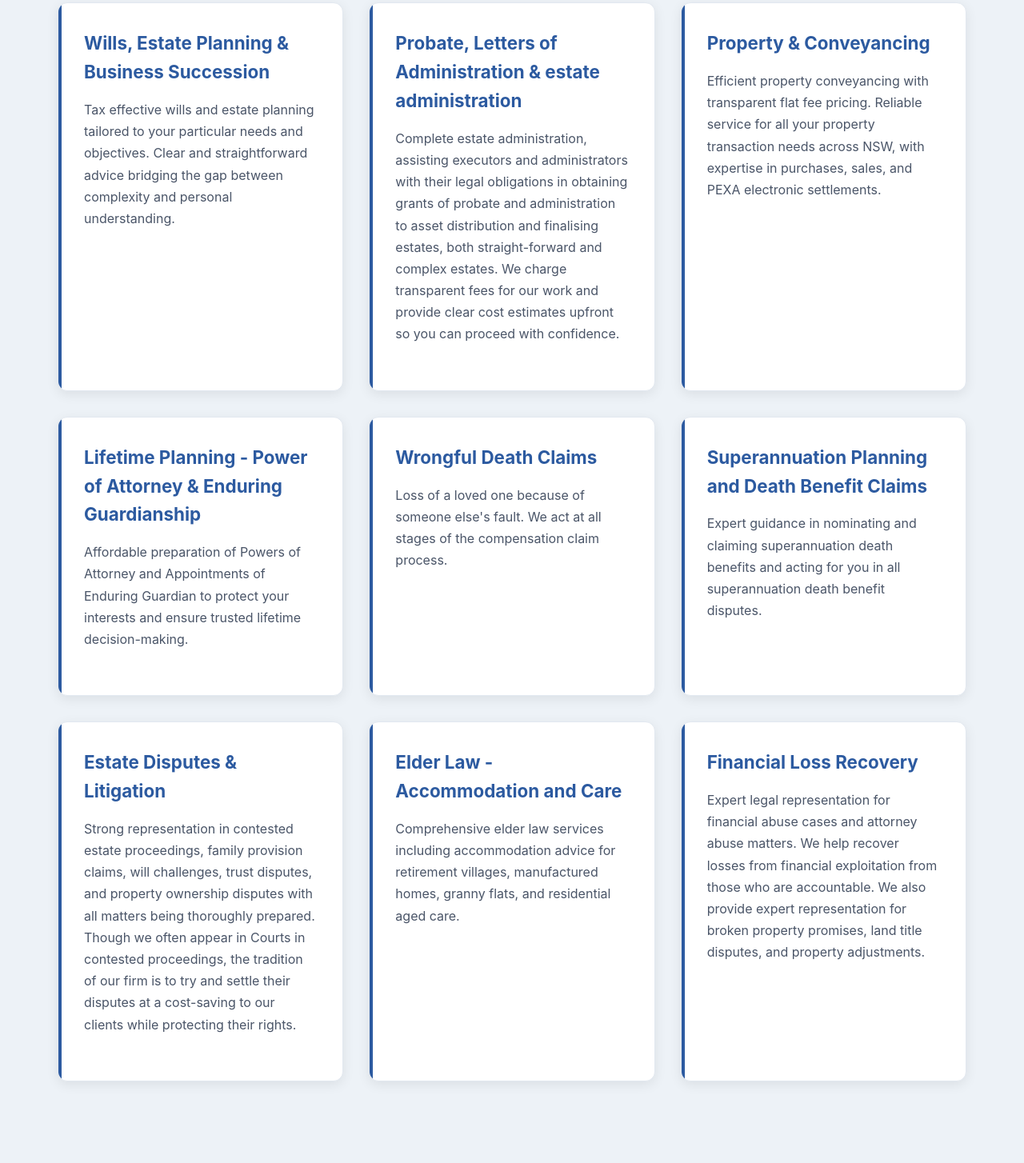
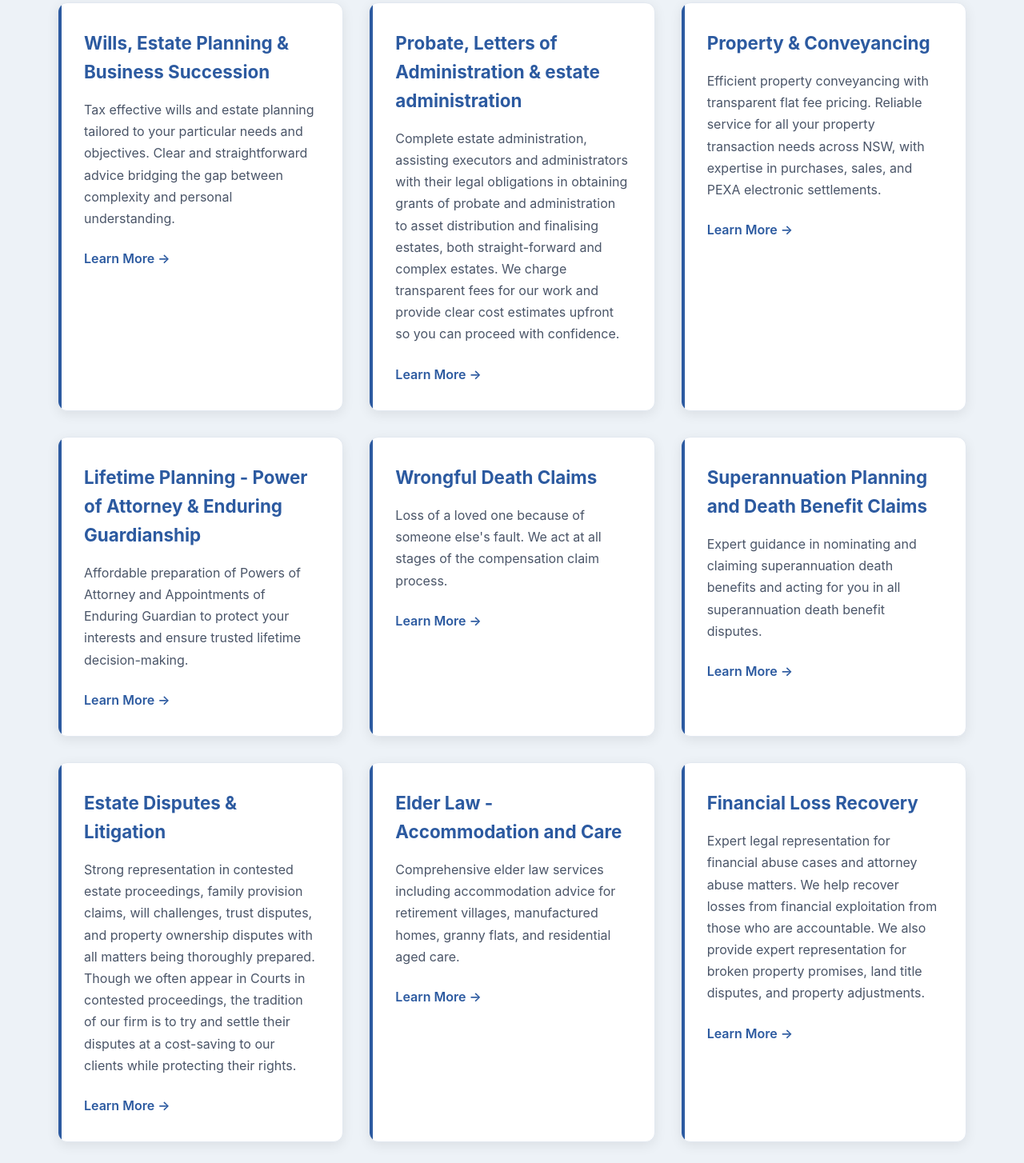
Before and after one commit to squirrelhog/wilsons-solicitors-website, a plain HTML site: page index.html in a window 1280 px wide. Shown: the part 1106-2560 px from the top of the page at 80% size. Drawn offline with Linux system fonts and the light colour scheme.

Commit message:
Restore services functionality in feature branch
- Restored Services navigation link in header (desktop and mobile)
- Re-enabled service card links on homepage (changed divs back to <a> tags)
- Uncommented "Learn More" buttons on service cards
- Restored services.html page content
- Restored all individual service page content (9 pages)

Main branch retains the version with services commented out.
Feature branch now has full services functionality restored.

🤖 Generated with [Claude Code](https://claude.com/claude-code)

Co-Authored-By: Claude <noreply@anthropic.com>

```diff
--- a/assets/js/header.js
+++ b/assets/js/header.js
@@ -20,7 +20,7 @@ document.addEventListener('DOMContentLoaded', function() {
             <nav class="nav-section">
                 <ul class="nav-menu">
                     <li><a href="${pathPrefix}index.html">Home</a></li>
-                    <!-- <li class="has-dropdown">
+                    <li class="has-dropdown">
                         <a href="${pathPrefix}services.html">Services</a>
                         <ul class="dropdown-menu">
                             <li><a href="${pathPrefix}services/wills-estate-planning.html">Wills, Estate Planning & Business Succession</a></li>
@@ -33,7 +33,7 @@ document.addEventListener('DOMContentLoaded', function() {
                             <li><a href="${pathPrefix}services/elder-law.html">Elder Law</a></li>
                             <li><a href="${pathPrefix}services/financial-loss-recovery.html">Financial Loss Recovery</a></li>
                         </ul>
-                    </li> -->
+                    </li>
                     <li><a href="${pathPrefix}about.html">About</a></li>
                     <!-- <li><a href="${pathPrefix}our-story.html">Our Story</a></li> -->
                     <li><a href="${pathPrefix}contact.html">Contact</a></li>
@@ -57,7 +57,7 @@ document.addEventListener('DOMContentLoaded', function() {
             <div class="mobile-menu" id="mobileMenu">
                 <ul class="mobile-nav-menu">
                     <li><a href="${pathPrefix}index.html">Home</a></li>
-                    <!-- <li><a href="${pathPrefix}services.html">Services</a></li> -->
+                    <li><a href="${pathPrefix}services.html">Services</a></li>
                     <li><a href="${pathPrefix}about.html">About</a></li>
                     <!-- <li><a href="${pathPrefix}our-story.html">Our Story</a></li> -->
                     <li><a href="${pathPrefix}contact.html">Contact</a></li>
--- a/index.html
+++ b/index.html
@@ -198,69 +198,59 @@
             <p style="text-align: center; font-size: 1.1em; color: #2c5282; font-weight: 600; margin: 1.5rem 0;">* Special rates apply for pensioners</p>
 
             <div class="services-grid">
-                <!-- Temporarily disabled links to service pages -->
-                <!-- To re-enable: change div to <a href="services/wills-estate-planning.html"> and uncomment Learn More span -->
-                <div class="service-card" style="text-decoration: none; color: inherit; display: block;">
+                <a href="services/wills-estate-planning.html" class="service-card" style="text-decoration: none; color: inherit; display: block;">
                     <h3>Wills, Estate Planning & Business Succession</h3>
                     <p>Tax effective wills and estate planning tailored to your particular needs and objectives.  Clear and straightforward advice bridging the gap between complexity and personal understanding.</p>
-                    <!-- <span class="service-link">Learn More →</span> -->
-                </div>
+                    <span class="service-link">Learn More →</span>
+                </a>
 
-                <!-- To re-enable: change div to <a href="services/probate-administration.html"> and uncomment Learn More span -->
-                <div class="service-card" style="text-decoration: none; color: inherit; display: block;">
+                <a href="services/probate-administration.html" class="service-card" style="text-decoration: none; color: inherit; display: block;">
                     <h3>Probate, Letters of Administration & estate administration</h3>
                     <p>Complete estate administration, assisting executors and administrators with their legal obligations in obtaining grants of probate and administration to asset distribution and finalising estates, both straight-forward and complex estates.  We charge transparent fees for our work and provide clear cost estimates upfront so you can proceed with confidence.</p>
-                    <!-- <span class="service-link">Learn More →</span> -->
-                </div>
+                    <span class="service-link">Learn More →</span>
+                </a>
 
-                <!-- To re-enable: change div to <a href="services/conveyancing.html"> and uncomment Learn More span -->
-                <div class="service-card" style="text-decoration: none; color: inherit; display: block;">
+                <a href="services/conveyancing.html" class="service-card" style="text-decoration: none; color: inherit; display: block;">
                     <h3>Property & Conveyancing</h3>
                     <p>Efficient property conveyancing with transparent flat fee pricing.  Reliable service for all your property transaction needs across NSW, with expertise in purchases, sales, and PEXA electronic settlements.</p>
-                    <!-- <span class="service-link">Learn More →</span> -->
-                </div>
+                    <span class="service-link">Learn More →</span>
+                </a>
 
-                <!-- To re-enable: change div to <a href="services/powers-attorney.html"> and uncomment Learn More span -->
-                <div class="service-card" style="text-decoration: none; color: inherit; display: block;">
+                <a href="services/powers-attorney.html" class="service-card" style="text-decoration: none; color: inherit; display: block;">
                     <h3>Lifetime Planning - Power of Attorney & Enduring Guardianship</h3>
                     <p>Affordable preparation of Powers of Attorney and Appointments of Enduring Guardian to protect your interests and ensure trusted lifetime decision-making.</p>
-                    <!-- <span class="service-link">Learn More →</span> -->
-                </div>
+                    <span class="service-link">Learn More →</span>
+                </a>
 
-                <!-- To re-enable: change div to <a href="services/wrongful-death.html"> and uncomment Learn More span -->
-                <div class="service-card" style="text-decoration: none; color: inherit; display: block;">
+                <a href="services/wrongful-death.html" class="service-card" style="text-decoration: none; color: inherit; display: block;">
                     <h3>Wrongful Death Claims</h3>
                     <p>Loss of a loved one because of someone else's fault.  We act at all stages of the compensation claim process.</p>
-                    <!-- <span class="service-link">Learn More →</span> -->
-                </div>
+                    <span class="service-link">Learn More →</span>
+                </a>
 
-                <!-- To re-enable: change div to <a href="services/death-benefits.html"> and uncomment Learn More span -->
-                <div class="service-card" style="text-decoration: none; color: inherit; display: block;">
+                <a href="services/death-benefits.html" class="service-card" style="text-decoration: none; color: inherit; display: block;">
                     <h3>Superannuation Planning and Death Benefit Claims</h3>
                     <p>Expert guidance in nominating and claiming superannuation death benefits and acting for you in all superannuation death benefit disputes.</p>
-                    <!-- <span class="service-link">Learn More →</span> -->
-                </div>
+                    <span class="service-link">Learn More →</span>
+                </a>
 
-                <!-- To re-enable: change div to <a href="services/estate-disputes.html"> and uncomment Learn More span -->
-                <div class="service-card" style="text-decoration: none; color: inherit; display: block;">
+                <a href="services/estate-disputes.html" class="service-card" style="text-decoration: none; color: inherit; display: block;">
                     <h3>Estate Disputes & Litigation</h3>
                     <p>Strong representation in contested estate proceedings, family provision claims, will challenges, trust disputes, and property ownership disputes with all matters being thoroughly prepared.  Though we often appear in Courts in contested proceedings, the tradition of our firm is to try and settle their disputes at a cost-saving to our clients while protecting their rights.</p>
-                    <!-- <span class="service-link">Learn More →</span> -->
-                </div>
+                    <span class="service-link">Learn More →</span>
+                </a>
 
-                <!-- To re-enable: change div to <a href="services/elder-law.html"> and uncomment Learn More span -->
-                <div class="service-card" style="text-decoration: none; color: inherit; display: block;">
+                <a href="services/elder-law.html" class="service-card" style="text-decoration: none; color: inherit; display: block;">
                     <h3>Elder Law - Accommodation and Care</h3>
                     <p>Comprehensive elder law services including accommodation advice for retirement villages, manufactured homes, granny flats, and residential aged care.</p>
-                    <!-- <span class="service-link">Learn More →</span> -->
-                </div>
+                    <span class="service-link">Learn More →</span>
+                </a>
 
-                <!-- To re-enable: change div to <a href="services/financial-loss-recovery.html"> and uncomment Learn More span -->
-                <div class="service-card" style="text-decoration: none; color: inherit; display: block;">
+                <a href="services/financial-loss-recovery.html" class="service-card" style="text-decoration: none; color: inherit; display: block;">
                     <h3>Financial Loss Recovery</h3>
                     <p>Expert legal representation for financial abuse cases and attorney abuse matters.  We help recover losses from financial exploitation from those who are accountable.  We also provide expert representation for broken property promises, land title disputes, and property adjustments.</p>
-                    <!-- <span class="service-link">Learn More →</span> -->
-                </div>
+                    <span class="service-link">Learn More →</span>
+                </a>
 
             </div>
         </div>
```
Also changed, not shown: services.html (+2 -2 lines), services/conveyancing.html (+2 -2 lines), services/death-benefits.html (+2 -2 lines), services/elder-law.html (+2 -2 lines), services/estate-disputes.html (+2 -2 lines), services/financial-loss-recovery.html (+2 -2 lines), services/powers-attorney.html (+2 -2 lines), services/probate-administration.html (+2 -2 lines), services/wills-estate-planning.html (+2 -2 lines), services/wrongful-death.html (+2 -2 lines).
